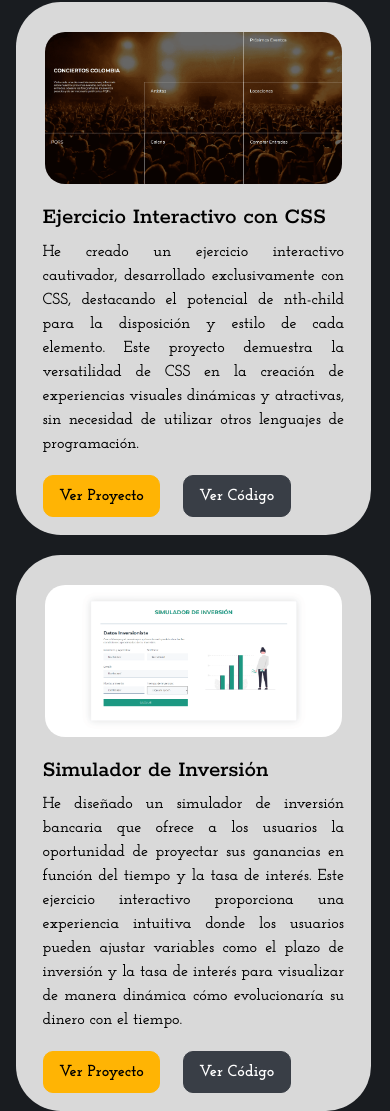
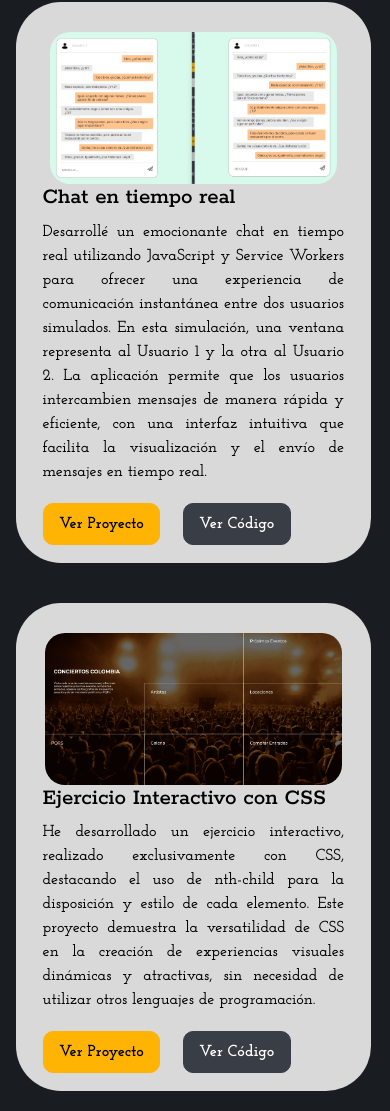
Before and after one commit to andres10cortes07/Mi-Portafolio, a plain HTML site: page portafolio.html in a window 390 px wide. Shown: the part 836-1947 px from the top of the page. Drawn offline with nearby package versions, Linux system fonts and the light colour scheme.

Commit message:
Agrego proyecto de chat

```diff
--- a/css/style.css
+++ b/css/style.css
@@ -52,7 +52,6 @@ h1, h2, h3, h4, h5, h6 {
     border: none;
 }
 
-
 .cont-colores button{
     width: 30px;
     height: 30px;
@@ -138,7 +137,6 @@ section {
     font-size: 70px;
     font-weight: 400;
     color: #FFB404;
-    /* margin-top: 15%; */
 }
 
 .info-home h2{
@@ -551,25 +549,15 @@ form button:hover {
     font-weight: 700 !important;
 }
 
-.linea1 .fila:nth-child(1){
+.linea1 .fila{
+    margin-top: 50px;
     background-color: #D9D9D9;
     border-radius: 45px;
     padding: 30px;
 }
 
-.linea1 .fila:nth-child(2){
-    background-color: #D9D9D9;
-    border-radius: 45px;
-    padding: 30px;
-    margin-top: 50px;
-}
-
-.linea1 .fila:nth-child(3){
-    background-color: #D9D9D9;
-    border-radius: 45px;
-    padding: 30px;
-    margin-top: 50px;
-    margin-bottom: 50px;
+.linea1 .fila:last-child{
+    margin-bottom: 30px;
 }
 
 .v_pro{
@@ -1128,24 +1116,9 @@ form button:hover {
         margin-top: 15px;
     }
 
-    .linea1 .fila:nth-child(1){
+    .linea1 .fila{
         margin-top: 40px;
         padding: 15px;
-    }
-
-    .linea1 .fila:nth-child(2){
-        margin-top: 20px;
-        padding: 15px;
-    }
-
-    .linea1 .fila:nth-child(3){
-        margin-top: 20px;
-        padding: 15px;
-        margin-bottom: 20px;
-    }
-
-    .linea1 .fila div:nth-child(2){
-        margin-top: 20px;
     }
 
     .v_pro{
@@ -1202,17 +1175,7 @@ form button:hover {
         margin-top: 1.5vh;
     }
 
-    .linea1 .fila:nth-child(1){
-        margin-top: 40px;
-        padding: 25px;
-    }
-
-    .linea1 .fila:nth-child(2){
-        margin-top: 40px;
-        padding: 25px;
-    }
-
-    .linea1 .fila:nth-child(3){
+    .linea1 .fila{
         margin-top: 40px;
         padding: 25px;
     }
@@ -1313,17 +1276,7 @@ form button:hover {
         margin-top: 40px;
     }
 
-    .linea1 .fila:nth-child(1){
-        margin-top: 40px;
-        padding: 25px;
-    }
-
-    .linea1 .fila:nth-child(2){
-        margin-top: 40px;
-        padding: 25px;
-    }
-
-    .linea1 .fila:nth-child(3){
+    .linea1 .fila{
         margin-top: 40px;
         padding: 25px;
     }
@@ -1366,19 +1319,7 @@ form button:hover {
         margin-top: 0;
     }
 
-    .linea1 .fila:nth-child(1){
-        padding: 35px;
-        width: 95%;
-        margin-left: -50px;
-    }
-
-    .linea1 .fila:nth-child(2){
-        padding: 35px;
-        width: 95%;
-        margin-left: -50px;
-    }
-
-    .linea1 .fila:nth-child(3){
+    .linea1 .fila{
         padding: 35px;
         width: 95%;
         margin-left: -50px;
--- a/css/style_claro.css
+++ b/css/style_claro.css
@@ -53,7 +53,6 @@ h1, h2, h3, h4, h5, h6 {
     border: none;
 }
 
-
 .cont-colores button{
     width: 30px;
     height: 30px;
@@ -139,7 +138,6 @@ section {
     font-size: 70px;
     font-weight: 400;
     color: #FFB404;
-    /* margin-top: 15%; */
 }
 
 .info-home h2{
@@ -560,25 +558,15 @@ form button:hover {
     font-weight: 700 !important;
 }
 
-.linea1 .fila:nth-child(1){
+.linea1 .fila{
+    margin-top: 50px;
     background-color: #393E46;
     border-radius: 45px;
     padding: 30px;
 }
 
-.linea1 .fila:nth-child(2){
-    background-color: #393E46;
-    border-radius: 45px;
-    padding: 30px;
-    margin-top: 50px;
-}
-
-.linea1 .fila:nth-child(3){
-    background-color: #393E46;
-    border-radius: 45px;
-    padding: 30px;
-    margin-top: 50px;
-    margin-bottom: 50px;
+.linea1 .fila:last-child{
+    margin-bottom: 30px;
 }
 
 .v_pro{
@@ -1137,24 +1125,9 @@ form button:hover {
         margin-top: 15px;
     }
 
-    .linea1 .fila:nth-child(1){
+    .linea1 .fila{
         margin-top: 40px;
         padding: 15px;
-    }
-
-    .linea1 .fila:nth-child(2){
-        margin-top: 20px;
-        padding: 15px;
-    }
-
-    .linea1 .fila:nth-child(3){
-        margin-top: 20px;
-        padding: 15px;
-        margin-bottom: 20px;
-    }
-
-    .linea1 .fila div:nth-child(2){
-        margin-top: 20px;
     }
 
     .v_pro{
@@ -1211,17 +1184,7 @@ form button:hover {
         margin-top: 1.5vh;
     }
 
-    .linea1 .fila:nth-child(1){
-        margin-top: 40px;
-        padding: 25px;
-    }
-
-    .linea1 .fila:nth-child(2){
-        margin-top: 40px;
-        padding: 25px;
-    }
-
-    .linea1 .fila:nth-child(3){
+    .linea1 .fila{
         margin-top: 40px;
         padding: 25px;
     }
@@ -1322,17 +1285,7 @@ form button:hover {
         margin-top: 40px;
     }
 
-    .linea1 .fila:nth-child(1){
-        margin-top: 40px;
-        padding: 25px;
-    }
-
-    .linea1 .fila:nth-child(2){
-        margin-top: 40px;
-        padding: 25px;
-    }
-
-    .linea1 .fila:nth-child(3){
+    .linea1 .fila{
         margin-top: 40px;
         padding: 25px;
     }
@@ -1375,19 +1328,7 @@ form button:hover {
         margin-top: 0;
     }
 
-    .linea1 .fila:nth-child(1){
-        padding: 35px;
-        width: 95%;
-        margin-left: -50px;
-    }
-
-    .linea1 .fila:nth-child(2){
-        padding: 35px;
-        width: 95%;
-        margin-left: -50px;
-    }
-
-    .linea1 .fila:nth-child(3){
+    .linea1 .fila{
         padding: 35px;
         width: 95%;
         margin-left: -50px;
--- a/portafolio.html
+++ b/portafolio.html
@@ -117,12 +117,31 @@
 
           <div class="fila row align-items-center">
             <div class="col-12 col-sm-12 col-md-12 col-lg-5 col-xl-5" >
+              <img src="medios/chat.png" alt="">
+            </div>
+            <div class="col-12 col-sm-12 col-md-12 col-lg-7 col-xl-7 text-start">
+              <h3>Chat en tiempo real</h3>
+              <p>Desarrollé un emocionante chat en tiempo real utilizando JavaScript
+                y Service Workers para ofrecer una experiencia de comunicación
+                instantánea entre dos usuarios simulados. En esta simulación,
+                una ventana representa al Usuario 1 y la otra al Usuario 2.
+                La aplicación permite que los usuarios intercambien mensajes
+                de manera rápida y eficiente, con una interfaz intuitiva que
+                facilita la visualización y el envío de mensajes en tiempo real. </p>
+
+                <a href="https://andres10cortes07.github.io/chat-RealTime/" target="_blank"><button class="v_pro">Ver Proyecto</button></a>
+                <a href="https://github.com/andres10cortes07/chat-RealTime" target="_blank"><button class="v_cod">Ver Código</button></a>
+            </div>
+          </div>
+
+          <div class="fila row align-items-center">
+            <div class="col-12 col-sm-12 col-md-12 col-lg-5 col-xl-5" >
               <img src="medios/conciertos.png" alt="">
             </div>
             <div class="col-12 col-sm-12 col-md-12 col-lg-7 col-xl-7 text-start">
               <h3>Ejercicio Interactivo con CSS</h3>
-              <p>He creado un ejercicio interactivo cautivador, desarrollado exclusivamente con CSS,
-                destacando el potencial de nth-child para la disposición y estilo de cada elemento.
+              <p>He desarrollado un ejercicio interactivo, realizado exclusivamente con CSS,
+                destacando el uso de nth-child para la disposición y estilo de cada elemento.
                 Este proyecto demuestra la versatilidad de CSS en la creación de experiencias visuales
                 dinámicas y atractivas, sin necesidad de utilizar otros lenguajes de programación.</p>
 
@@ -147,6 +166,7 @@
                 <a href="https://github.com/andres10cortes07/Simulador-Inversion" target="_blank"><button class="v_cod">Ver Código</button></a>
             </div>
           </div>
+
         </div>
 
 
```
Also changed, not shown: medios/chat.png (added).
